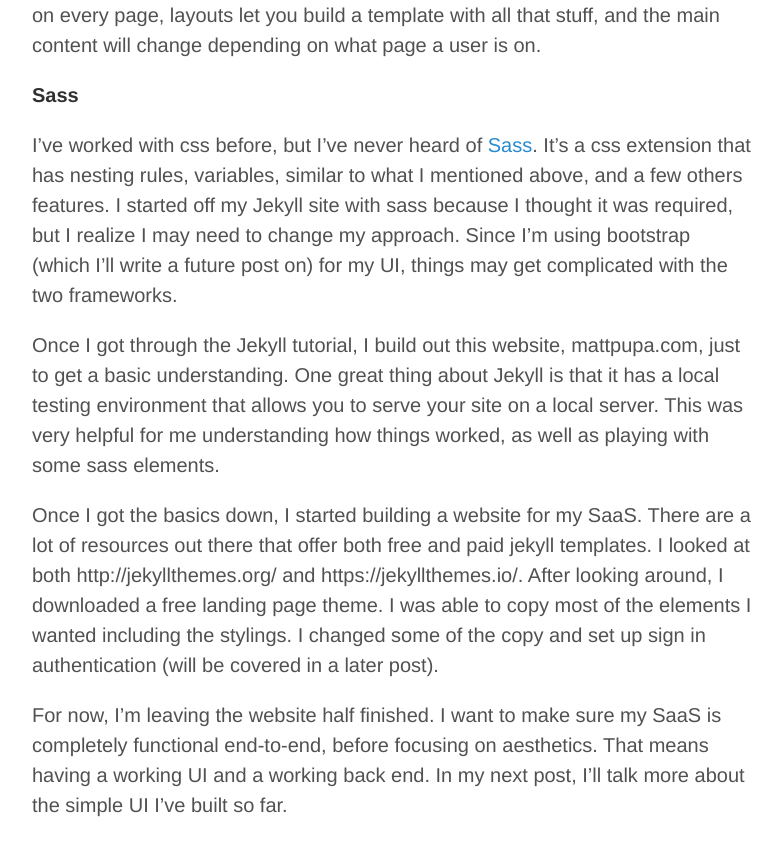
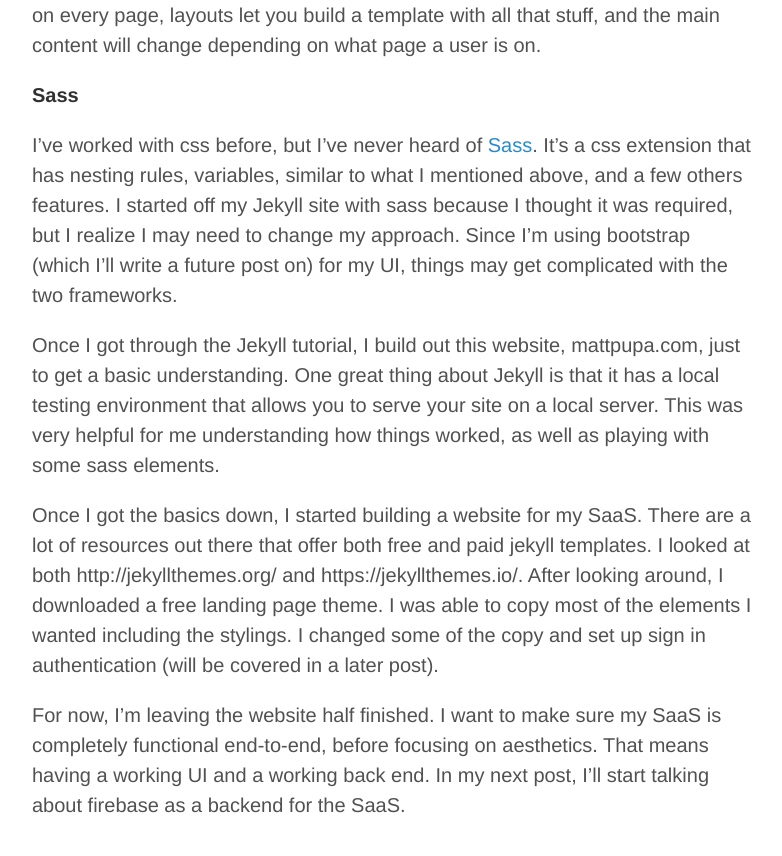
Before and after one commit to mattpupa/mattpupa, a Jekyll site: the page built from _posts/2021-05-10-Getting-Introduced-to-Jekyll.markdown, in a window 1280 px wide and 900 px high, scrolled down 1932 px. Shown: the top 856 px of the window, without its empty margins (248-1030 px from the left). Built offline with Jekyll 4.4.1, drawn with Linux system fonts in a browser that asks for light colours.

Commit message:
changing jekyll post

```diff
--- a/_posts/2021-05-10-Getting-Introduced-to-Jekyll.markdown
+++ b/_posts/2021-05-10-Getting-Introduced-to-Jekyll.markdown
@@ -75,5 +75,4 @@ and set up sign in authentication (will be covered in a later post).
 
 For now, I'm leaving the website half finished. I want to make sure my SaaS is
 completely functional end-to-end, before focusing on aesthetics. That means
-having a working UI and a working back end. In my next post, I'll talk more about
-the simple UI I've built so far.
+having a working UI and a working back end. In my next post, I'll start talking about firebase as a backend for the SaaS.
```
